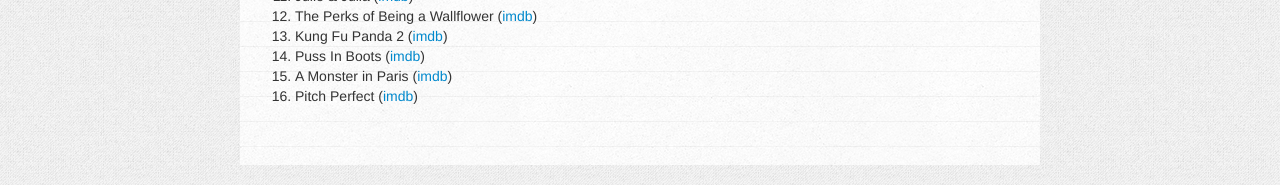
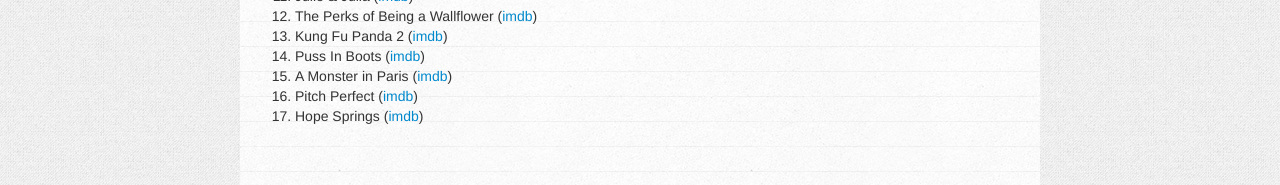
Before and after one commit to charlottepierce/charlottepierce.github.com, a Jekyll site: the page built from _posts/2013-01-01-50-50-Challenge-2013.markdown, in a window 1280 px wide. Shown: the part 762-947 px from the top of the page. Built offline with Jekyll 4.4.1, drawn with Linux system fonts in a browser that asks for light colours.

Commit message:
Updated 50/50 challenge list.

```diff
--- a/_posts/2013-01-01-50-50-Challenge-2013.markdown
+++ b/_posts/2013-01-01-50-50-Challenge-2013.markdown
@@ -33,3 +33,4 @@
 14. Puss In Boots ([imdb](http://www.imdb.com/title/tt0448694/))
 15. A Monster in Paris ([imdb](http://www.imdb.com/title/tt0961097/))
 16. Pitch Perfect ([imdb](http://www.imdb.com/title/tt1981677/))
+17. Hope Springs ([imdb](http://www.imdb.com/title/tt1535438/))
```
